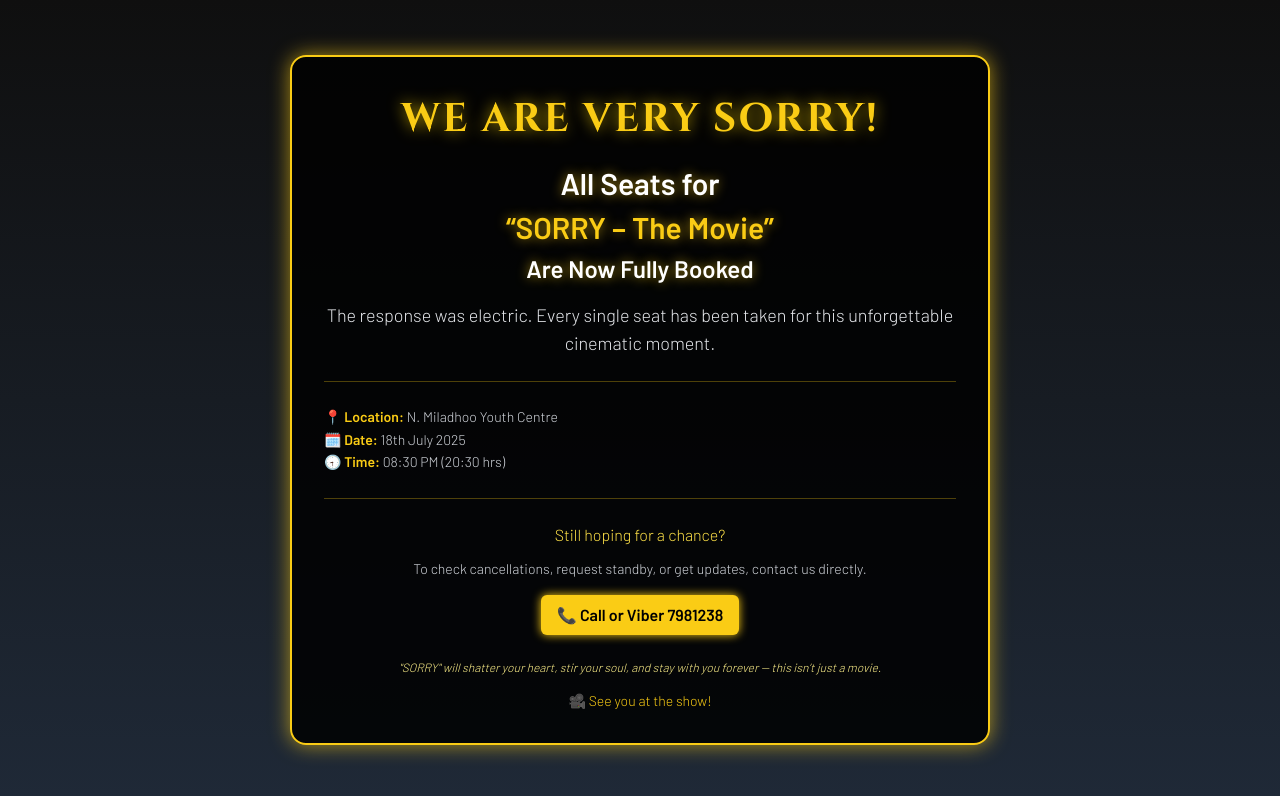
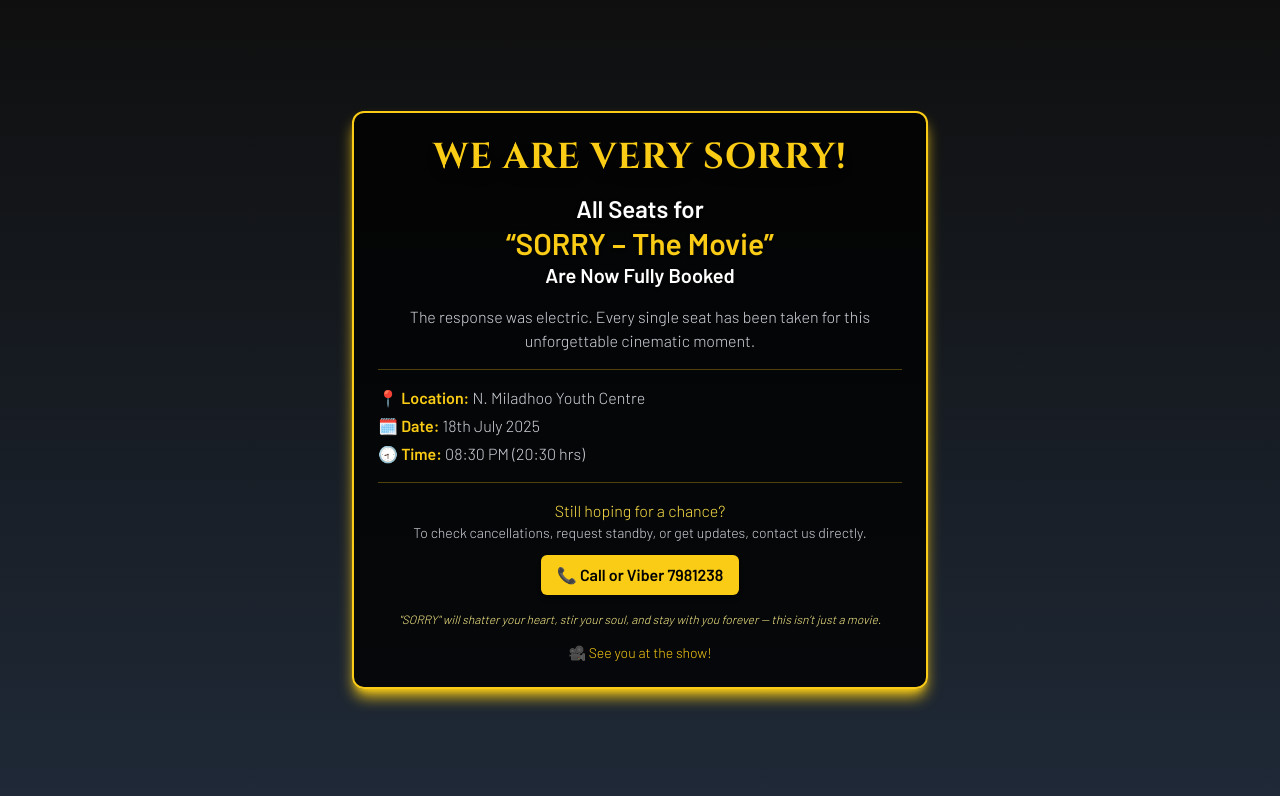
Before and after one commit to lvlozu/ilzaam, a plain HTML site: page index.html in a window 1280 px wide. Drawn offline with nearby package versions, Linux system fonts and the light colour scheme.

Commit message:
index.html

```diff
--- a/index.html
+++ b/index.html
@@ -8,86 +8,44 @@
   <link href="https://fonts.googleapis.com/css2?family=Cinzel:wght@700&family=Barlow:wght@300;600&display=swap" rel="stylesheet">
   <style>
     body {
+      font-family: 'Barlow', sans-serif;
       background: linear-gradient(to bottom, #0f0f0f, #1f2937);
-      color: #fff;
-      font-family: 'Barlow', sans-serif;
-      min-height: 100vh;
-      display: flex;
-      justify-content: center;
-      align-items: center;
-      padding: 2rem;
     }
-    .cinematic-title {
+    .cinzel {
       font-family: 'Cinzel', serif;
-      text-transform: uppercase;
-      font-size: 2.5rem;
-      letter-spacing: 2px;
-      color: #facc15;
-      text-shadow: 0 0 15px rgba(255, 215, 0, 0.7);
-    }
-    .box {
-      background: rgba(0, 0, 0, 0.85);
-      border: 2px solid #facc15;
-      padding: 2rem;
-      border-radius: 1rem;
-      max-width: 700px;
-      width: 100%;
-      box-shadow: 0 0 20px #facc15a8;
-    }
-    .highlight {
-      color: #facc15;
-      font-weight: 600;
-    }
-    .glow-text {
-      color: #fff;
-      text-shadow: 0 0 12px #facc15a8;
-    }
-    .divider {
-      height: 1px;
-      background: #facc15;
-      opacity: 0.3;
-      margin: 1.5rem 0;
-    }
-    .call {
-      background: #facc15;
-      color: #000;
-      font-weight: bold;
-      padding: 0.5rem 1rem;
-      display: inline-block;
-      border-radius: 6px;
-      box-shadow: 0 0 10px #facc15;
-      transition: 0.3s ease;
-    }
-    .call:hover {
-      background: #ffe92f;
     }
   </style>
 </head>
-<body>
-  <div class="box text-center">
-    <div class="cinematic-title mb-4">We Are Very Sorry!</div>
-    <h1 class="text-3xl font-bold glow-text mb-2">All Seats for</h1>
-    <h2 class="text-3xl font-bold glow-text mb-2"><span class="highlight">“SORRY – The Movie”</span></h2>
-    <h3 class="text-2xl font-semibold glow-text mb-4">Are Now Fully Booked</h3>
-    <p class="text-gray-200 text-lg mb-4">The response was electric. Every single seat has been taken for this unforgettable cinematic moment.</p>
+<body class="min-h-screen flex items-center justify-center text-white p-4">
+  <div class="max-w-xl w-full bg-black/80 border-2 border-yellow-400 rounded-xl shadow-lg shadow-yellow-400 p-6 text-center space-y-4">
+    <h1 class="cinzel text-yellow-400 text-3xl md:text-4xl font-bold uppercase tracking-wide drop-shadow-lg">We Are Very Sorry!</h1>
 
-    <div class="divider"></div>
-
-    <div class="text-left text-sm leading-relaxed text-gray-300">
-      📍 <span class="highlight">Location:</span> N. Miladhoo Youth Centre<br>
-      🗓️ <span class="highlight">Date:</span> 18th July 2025<br>
-      🕣 <span class="highlight">Time:</span> 08:30 PM (20:30 hrs)
+    <div>
+      <h2 class="text-xl md:text-2xl font-bold text-white drop-shadow">All Seats for</h2>
+      <h2 class="text-2xl md:text-3xl font-bold text-yellow-400 drop-shadow">“SORRY – The Movie”</h2>
+      <h3 class="text-lg md:text-xl font-semibold text-white drop-shadow">Are Now Fully Booked</h3>
     </div>
 
-    <div class="divider"></div>
+    <p class="text-gray-300 text-sm md:text-base">The response was electric. Every single seat has been taken for this unforgettable cinematic moment.</p>
 
-    <p class="text-yellow-300 mb-3 font-medium">Still hoping for a chance?</p>
-    <p class="text-gray-300 text-sm mb-4">To check cancellations, request standby, or get updates, contact us directly.</p>
+    <hr class="border-t border-yellow-400/30 my-4">
 
-    <a href="tel:7981238" class="call">📞 Call or Viber 7981238</a>
+    <div class="text-left text-sm md:text-base text-gray-300 space-y-1">
+      <p>📍 <span class="text-yellow-400 font-semibold">Location:</span> N. Miladhoo Youth Centre</p>
+      <p>🗓️ <span class="text-yellow-400 font-semibold">Date:</span> 18th July 2025</p>
+      <p>🕣 <span class="text-yellow-400 font-semibold">Time:</span> 08:30 PM (20:30 hrs)</p>
+    </div>
 
-    <p class="text-xs text-yellow-200 mt-6 italic">"SORRY" will shatter your heart, stir your soul, and stay with you forever — this isn’t just a movie.</p>
-    <p class="text-sm text-yellow-400 mt-4 font-medium">🎥 See you at the show!</p>
+    <hr class="border-t border-yellow-400/30 my-4">
+
+    <div>
+      <p class="text-yellow-300 font-medium">Still hoping for a chance?</p>
+      <p class="text-gray-300 text-sm">To check cancellations, request standby, or get updates, contact us directly.</p>
+      <a href="tel:7981238" class="inline-block mt-3 bg-yellow-400 text-black font-bold px-4 py-2 rounded-md shadow-md hover:bg-yellow-300 transition">📞 Call or Viber 7981238</a>
+    </div>
+
+    <p class="text-xs text-yellow-200 italic mt-4">"SORRY" will shatter your heart, stir your soul, and stay with you forever — this isn’t just a movie.</p>
+    <p class="text-sm text-yellow-400 font-medium">🎥 See you at the show!</p>
   </div>
 </body>
 </html>
```
